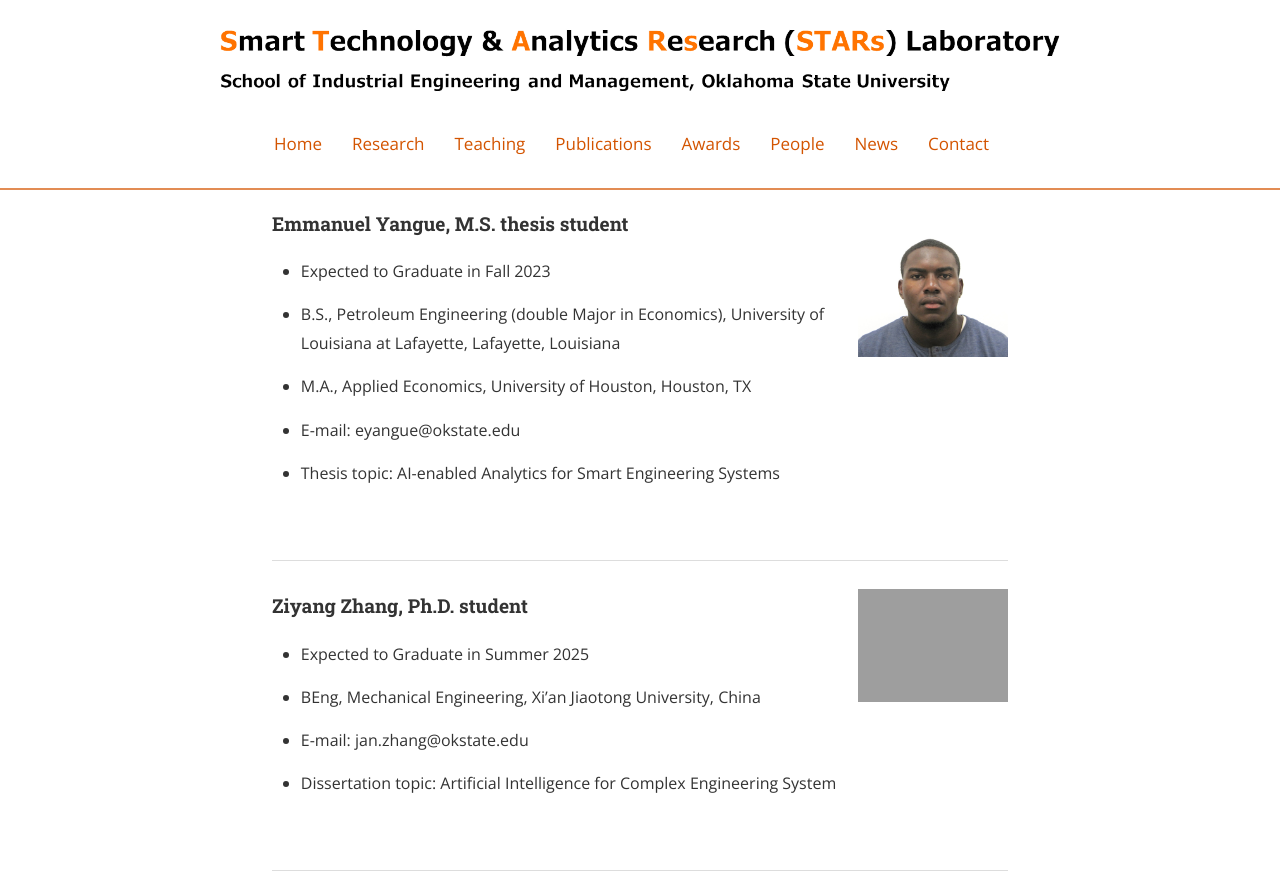
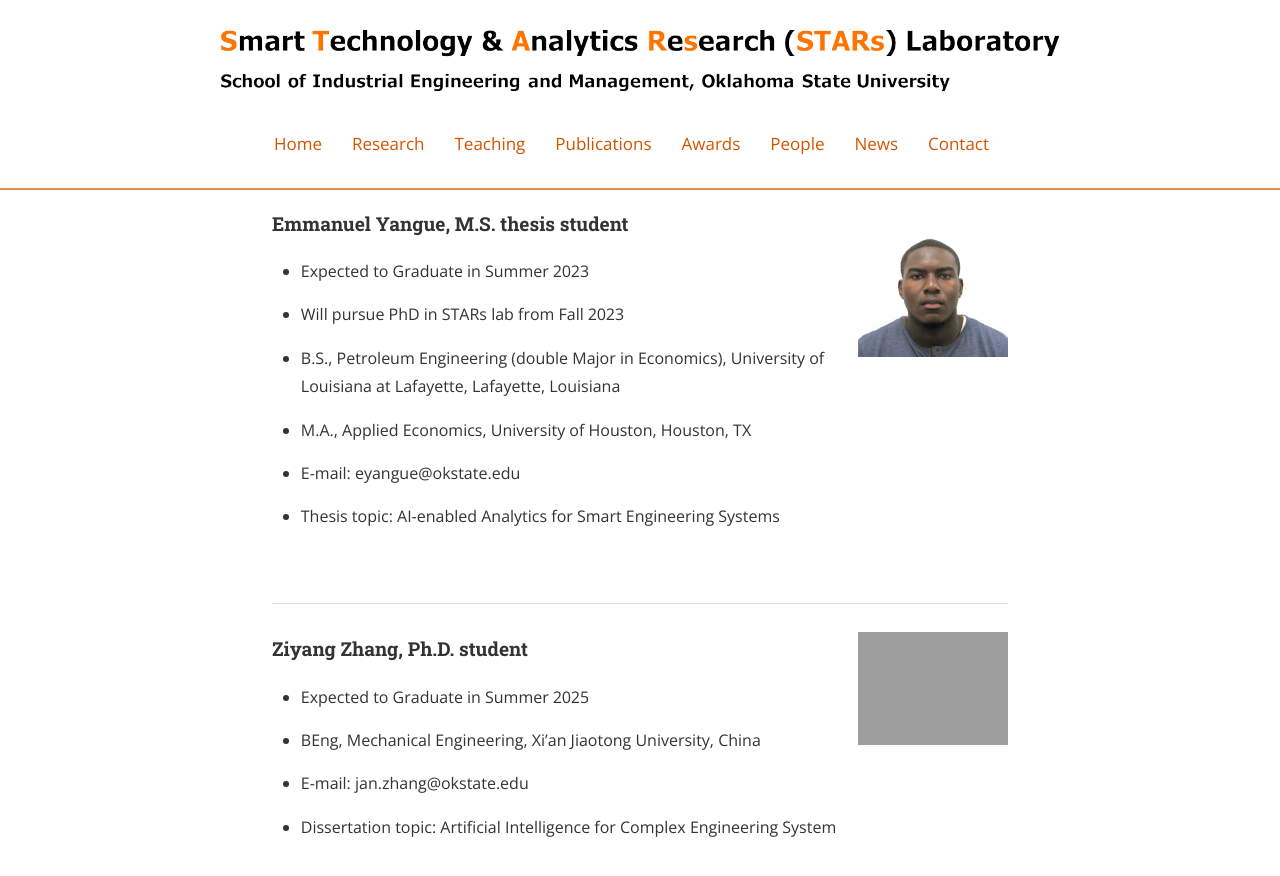
Before and after one commit to stars-laboratory/stars-laboratory.github.io, a Jekyll site: the page built from Fpeople.md, in a window 1280 px wide and 900 px high, scrolled down 1180 px, cut to the strip 0-876 px from the top of the window. Built offline with Jekyll 4.4.1, drawn with Linux system fonts in a browser that asks for light colours; nearby versions of some CDN libraries.

Commit message:
Update Fpeople.md

```diff
--- a/Fpeople.md
+++ b/Fpeople.md
@@ -59,7 +59,9 @@
 ![Emmanuel]({{ site.baseurl }}/assets/Yangue Emmanuel.jpg){:.profile}
 #### **Emmanuel Yangue, M.S. thesis student**
 
-* Expected to Graduate in Fall 2023
+* Expected to Graduate in Summer 2023
+
+* Will pursue PhD in STARs lab from Fall 2023
 
 * B.S., Petroleum Engineering (double Major in Economics), University of Louisiana at Lafayette, Lafayette, Louisiana
 
```
